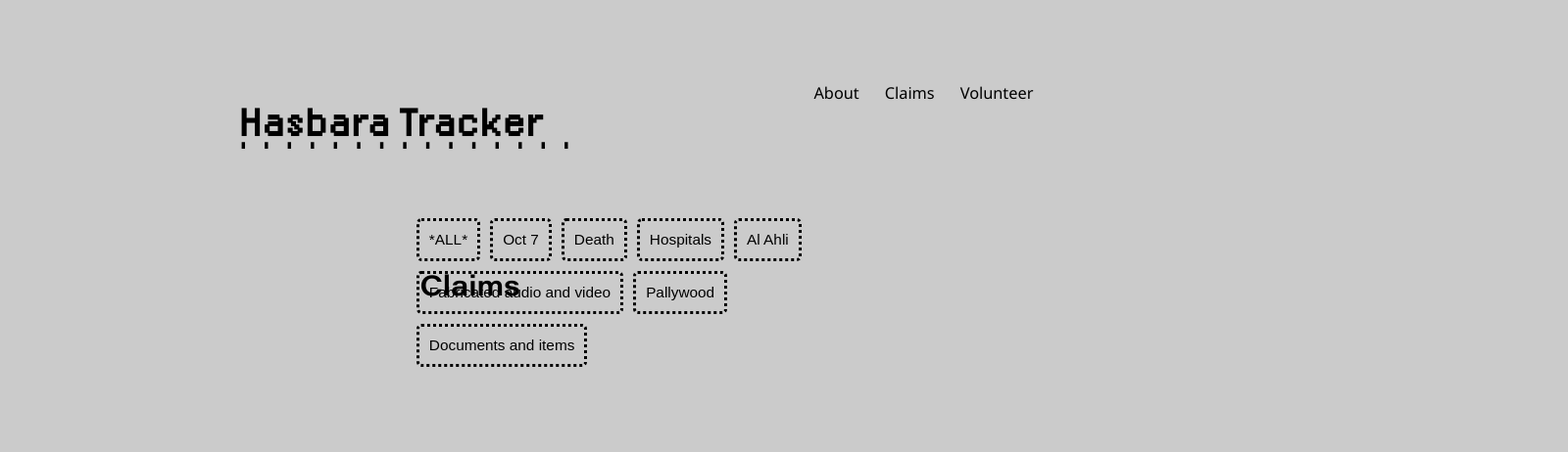
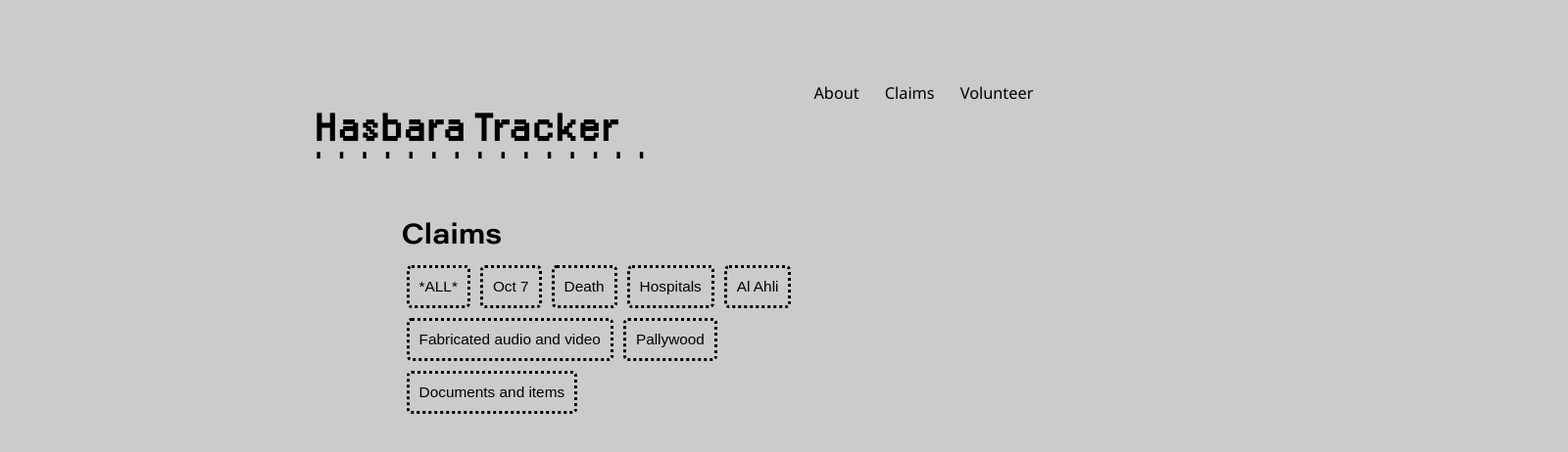
Before and after one commit to tamtzekin/hasbara-tracker, a React (Create React App) app: page /claims in a window 1280 px wide. Shown: the top 462 px of the page at 98% size, 1600 px wide, since content can reach past the window. Built offline with nearby package versions, Linux system fonts and the light colour scheme.

Commit message:
container wrapper for content and header

```diff
--- a/src/App.css
+++ b/src/App.css
@@ -23,9 +23,11 @@ h1 {
 }
 
 h2 {
-  text-align: left;
-  font-family: 'AcuminPro_WideSemibold';
-}
+    text-align: left;
+    font-family: 'AcuminPro_WideSemibold';
+    position: relative;
+    margin: 0 0 2% 0;
+  }
 
 body {
   background-color: #cbcbcb;
@@ -70,6 +72,18 @@ body {
       opacity: 0;
   }
 }
+
+
+#dots {
+    font-family: 'LoRes_Regular';
+    font-size: 2.1em;
+    position: absolute;
+    left: 19%;
+    top: 45px;
+    width: 100%;
+
+}
+
 
 button {
   padding: 10px;
@@ -133,3 +147,28 @@ a::selection {
 .navbar a:hover {
   text-decoration: underline;
 }
+
+.content-container {
+        position: absolute;
+        left: 20%;
+        margin: 12% 30% 0 12%;
+}
+
+.header-container {
+    position: absolute;
+    margin: 1% 10% 10% 1%;
+    width: 100%;
+}
+
+.claims-heading {
+    /* position: absolute; */
+    /* top: 1%; */
+    /* left: 31%; */
+    /* margin-top: 250px; */
+}
+
+.filters {
+    /* position: absolute; */
+    /* left: 20%; */
+    /* margin: 12% 30% 0 12.8%; */
+}
--- a/src/components/About.js
+++ b/src/components/About.js
@@ -2,11 +2,11 @@ import './Homepage.css';
 
 const About = () => {
     return (
-        <div className="about">
+        <span className="content-container">
             <h2>About</h2>
-                <div className="home-text">We’re working on documenting and debunking claims made by the Israeli regime during its most recent – and unprecedented – genocidal campaign in Gaza since 7 Oct 2023. The Israeli settler-colony continues to spread disinformation to manufacture consent for ethnic cleansing and land theft, as it has since the Nakba. Our aim is to centralise this information.</div>
+                We’re working on documenting and debunking claims made by the Israeli regime during its most recent – and unprecedented – genocidal campaign in Gaza since 7 Oct 2023. The Israeli settler-colony continues to spread disinformation to manufacture consent for ethnic cleansing and land theft, as it has since the Nakba. Our aim is to centralise this information.
                 <br />
-        </div>
+        </span>
     )
 }
 
--- a/src/components/FilterDisplay.js
+++ b/src/components/FilterDisplay.js
@@ -39,7 +39,8 @@ const FilterDisplay = () => {
 
     return (
     <>
-        <span class="claims-heading"><h2>Claims</h2></span>
+    <span class="content-container">
+        <h2>Claims</h2>
 
     <div class="filters">
         {/* Filters */}
@@ -84,7 +85,7 @@ const FilterDisplay = () => {
             }
         `}
         </script> */}
-
+</span>
         </>
 
 
--- a/src/components/Homepage.css
+++ b/src/components/Homepage.css
@@ -7,40 +7,6 @@ h1 {
   width: 100%;
 }
 
-h2 {
-  text-align: left;
-  font-family: 'AcuminPro_WideSemibold';
-  position: relative;
-  margin: 12% 0 0 30%;
-  padding: 1%;
-}
-
-.about {
-  margin-top: 250px;
-}
-
-.claims-heading {
-    position: absolute;
-    top: 1%;
-    left: 31%;
-    margin-top: 250px;
-}
-
-.filters {
-    position: absolute;
-    left: 20%;
-    margin: 12% 30% 0 12.8%;
-}
-
-#dots {
-    font-family: 'LoRes_Regular';
-    font-size: 2.1em;
-    position: absolute;
-    left: 19%;
-    top: 14%;
-    width: 100%;
-
-}
 
 /* body {
   background-color: #cbcbcb;
--- a/src/components/Homepage.js
+++ b/src/components/Homepage.js
@@ -14,8 +14,10 @@ const Homepage = () => {
 
   return (
     <>
+    <span class="header-container">
           <h1>Hasbara Tracker</h1>
           <span id="dots">. . . . . . . . . . . . . . .</span>
+          </span>
 
           {/* <div className="navbar">
             <Link to="/about" onClick={handleClick}>About</Link>
--- a/src/components/NavBar.js
+++ b/src/components/NavBar.js
@@ -4,6 +4,7 @@ import '../App.css';
 
 const NavBar= () =>{
   return (
+    <span class="header-container">
   <div class="navbar">
     <li>
       <Link to="/about">About</Link>
@@ -17,6 +18,7 @@ const NavBar= () =>{
         <Link to="/volunteer">Volunteer</Link>
     </li>
   </div>
+  </span>
   );
 }
 export default NavBar;
--- a/src/components/VolunteerForm.js
+++ b/src/components/VolunteerForm.js
@@ -2,12 +2,12 @@ import '../App.css';
 
 const VolunteerForm = () => {
     return (
-        <div className="volunteer">
+        <span className='content-container'>
             <h2>Volunteer</h2>
-                <div className="home-text">Volunteer to help build a database tracking and debunking fabrications by the Israeli state during its genocidal campaign against Palestinians in Gaza since 7 October 2023.<br />
+                Volunteer to help build a database tracking and debunking fabrications by the Israeli state during its genocidal campaign against Palestinians in Gaza since 7 October 2023.<br />
                 <br />
-                We will task volunteers with a specific claim and provide more information about how to document and archive. Anyone can help — especially if they have a propensity for research and collecting receipts. </div>
-        </div>
+                We will task volunteers with a specific claim and provide more information about how to document and archive. Anyone can help — especially if they have a propensity for research and collecting receipts.
+        </span>
     )
 }
 
```
Also changed, not shown: src/todo.txt.
